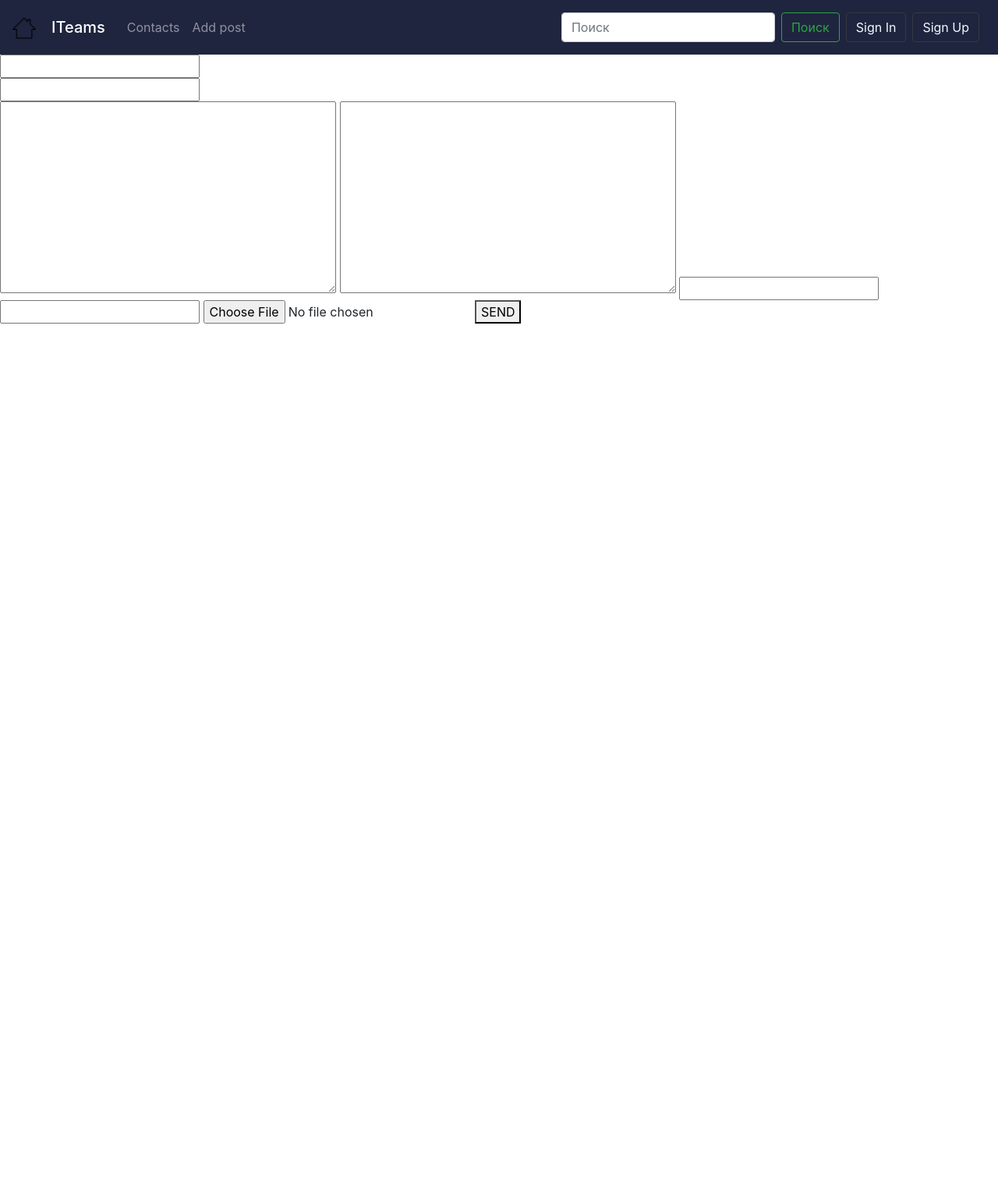
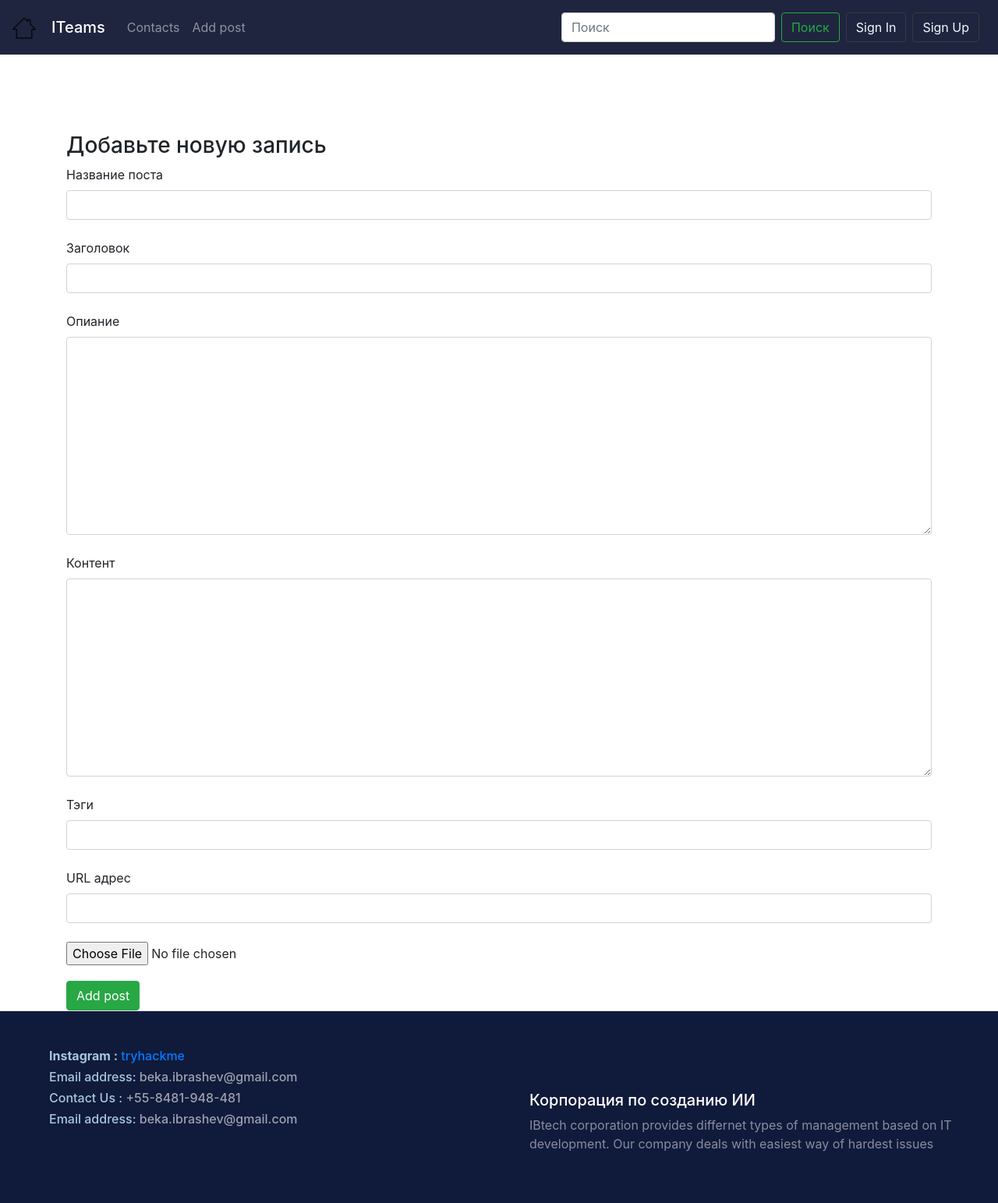
Before and after one commit to bekarysibrashev/Django-REST-project, a Django app: page /create/ in a window 1280 px wide. Shown: the whole page at 78% size. Before the commit the page ends 415 px from the top, so only its background shows below. Run offline with Django 4.2, Linux system fonts and the light colour scheme; some libraries are stand-ins or nearby versions.

Commit message:
Готовый джанго проект

```diff
--- a/blog/settings.py
+++ b/blog/settings.py
@@ -40,6 +40,7 @@ INSTALLED_APPS = [
     'myblog',
     'ckeditor',
     'ckeditor_uploader',
+    'widget_tweaks',
 
 ]
 
@@ -177,5 +178,5 @@ EMAIL_BACKEND = 'django.core.mail.backends.smtp.EmailBackend'
 EMAIL_HOST = 'smtp.gmail.com'
 EMAIL_USE_TLS = True
 EMAIL_PORT = 587
-EMAIL_HOST_USER = 'Your email'
-EMAIL_HOST_PASSWORD = 'Generated password'
+EMAIL_HOST_USER = 'beka.ibrashev@gmail.com'
+EMAIL_HOST_PASSWORD = 'ваш пароль'
--- a/myblog/forms.py
+++ b/myblog/forms.py
@@ -77,7 +77,7 @@ class SigUpForm(forms.Form):
 
 
 
-class PostCreateForm(ModelForm):
+class PostCreateForm(forms.ModelForm):
     class Meta:
         model = Post
         fields = ['h1','title','url', 'description', 'content', 'tag', 'image']
@@ -92,10 +92,7 @@ class PostCreateForm(ModelForm):
 #     То есть 3) Проверить УРЛ поля. '''
 
     widgets = {
-        'title': TextInput(attrs={
-            'class': 'form-control',
-            'placeholder': 'title'
-        }),
+        'title': TextInput(attrs={'class': 'myform'}),
         'h1': TextInput(attrs={
             'class': 'form-control',
             'placeholder': 'h1'
--- a/myblog/templates/myblog/base.html
+++ b/myblog/templates/myblog/base.html
@@ -9,18 +9,18 @@
           integrity="sha384-TX8t27EcRE3e/ihU7zmQxVncDAy5uIKz4rEkgIXeMed4M0jlfIDPvg6uqKI2xXr2"
           crossorigin="anonymous">
     <link rel="stylesheet" href={% static "css/style.css" %}>
+
+    <script src="https://code.jquery.com/jquery-3.5.1.slim.min.js" integrity="sha384-DfXdz2htPH0lsSSs5nCTpuj/zy4C+OGpamoFVy38MVBnE+IbbVYUew+OrCXaRkfj" crossorigin="anonymous"></script>
+    <script src="https://cdn.jsdelivr.net/npm/bootstrap@4.5.3/dist/js/bootstrap.bundle.min.js" integrity="sha384-ho+j7jyWK8fNQe+A12Hb8AhRq26LrZ/JpcUGGOn+Y7RsweNrtN/tE3MoK7ZeZDyx" crossorigin="anonymous"></script>
+
   </head>
 <body>
 
 
-    <script src="https://code.jquery.com/jquery-3.5.1.slim.min.js" integrity="sha384-DfXdz2htPH0lsSSs5nCTpuj/zy4C+OGpamoFVy38MVBnE+IbbVYUew+OrCXaRkfj" crossorigin="anonymous"></script>
-    <script src="https://cdn.jsdelivr.net/npm/bootstrap@4.5.3/dist/js/bootstrap.bundle.min.js" integrity="sha384-ho+j7jyWK8fNQe+A12Hb8AhRq26LrZ/JpcUGGOn+Y7RsweNrtN/tE3MoK7ZeZDyx" crossorigin="anonymous"></script>
-
-</html>
-
+<div class="page">
   <!-- Навигационная панель -->
   <nav class="navbar sticky-top navbar-expand-lg navbar-dark" style="background-color: #1f253e;">
-  <a class="navbar-brand" href="#">
+    <a class="navbar-brand" href="{% url 'index' %}">
       <img src={% static "img/white-home.png" %} width="30" height="30" alt="" loading="lazy">
     </a>
     <span class="navbar-brand mb-0 h1"><a href="{% url 'index' %}" class="navbar-brand mx-lg-1">ITeams</a></span>
@@ -66,8 +66,11 @@
   {% block pagination %}{% endblock %}
 
 
-
+  {% include 'myblog/block/footer.html' %}
   <!-- Подвал -->
 
+</div>
+</body>
 
-</body>
+
+</html>
--- a/myblog/templates/myblog/create_post.html
+++ b/myblog/templates/myblog/create_post.html
@@ -1,25 +1,31 @@
 {% extends './base.html' %}
+{% load static %}
+{% block cards %}
+{% load widget_tweaks %}
+<div class="container">
+<form method="post"  enctype="multipart/form-data">
+    <div class="heading">
+        <h3>Добавьте новую запись</h3>
+    </div>
+    <div class="">
+        {% csrf_token %}
+        <label>Название поста</label>
+        {{ form.title|add_class:"form-control" }}<br>
+        <label>Заголовок</label>
+        {{ form.h1|add_class:"form-control" }}<br>
+        <label>Опиание</label>
+        {{ form.description|add_class:"form-control" }}<br>
+        <label>Контент</label>
+        {{ form.content|add_class:"form-control"|attr:"cols:160" }}<br>
+        <label>Тэги</label>
+        {{ form.tag|add_class:"form-control"  }}<br>
+        <label>URL адрес</label>
+        {{ form.url|add_class:"form-control"  }}<br>
 
-{% block cards %}
-
-<form method="post"  enctype="multipart/form-data">
-    {% csrf_token %}
-
-    {{ form.title }}<br>
-    {{ form.h1}}<br>
-    {{ form.description}}
-    {{ form.content}}
-    {{ form.tag }}
-    {{ form.url }}
-    {{ form.image }}
-
-
-
-
-
-    <button type="submit">SEND</button>
+        {{ form.image|add_class:"form-img"  }}<br>
+        <button class="btn btn-success" type="submit">Add post</button>
+    </div>
 </form>
-
-
+</div>
 
 {% endblock %}>
--- a/myblog/templates/myblog/home.html
+++ b/myblog/templates/myblog/home.html
@@ -26,7 +26,7 @@
         <h1 class="mb-4">Последние записи блога</h1>
         <div class="row">
             {% for post in page_obj %}
-            <div class="col-md-4">
+            <div class="col-md-4 mainpagecards">
                 <div class="card mb-4 shadow-sm" style="height: 600px;">
                     <img src="media/{{ post.image }}" class="card-img-top">
                     <div class="card-body">
@@ -34,7 +34,7 @@
                         {{ post.description|safe|truncatechars:100 }}
                         <div class="row">
                             <div class="col-6 d-flex">
-                                <a href="#"  class="btn btn-sm btn-outline-secondary ">Подробнее</a>
+                                <a href="{% url 'post_detail' slug=post.url %}"  class="btn btn-sm btn-outline-secondary ">Подробнее</a>
                             </div>
                             <div class="col-6">
                                 <small class="text-muted">{{ post.created_at }}</small>
@@ -46,8 +46,6 @@
             {% endfor %}
         </div>
     </div>
-
-
 {% endblock %}
 
 
--- a/myblog/templates/myblog/post_detail.html
+++ b/myblog/templates/myblog/post_detail.html
@@ -76,8 +76,8 @@
                 </ol>
             </nav>
 
-            <p class="lead">
-                {{ post.description }}
+            <p class="lead descrip">
+              {{ post.description }}
             </p>
 
             <!-- Фото главного поста -->
--- a/myblog/urls.py
+++ b/myblog/urls.py
@@ -1,16 +1,17 @@
 from django.urls import path, include
-from .views import MainView, PostDetailView, SignUpView, SignInView, LogOutView, FeedbackView, SuccessView,PostCreateView
+from .views import MainView, PostDetailView, SignUpView, SignInView, LogOutView, FeedbackView, SuccessView,PostCreateView, SearchView
 from . import views
 
 urlpatterns = [
     path('', MainView.as_view(), name='index'),
-    path('blog/<slug>', PostDetailView.as_view(), name='post_detail'),
+    path('<slug>', PostDetailView.as_view(), name='post_detail'),
     path('signup/', SignUpView.as_view(), name='signup'),
     path('signin/', SignInView.as_view(), name='signin'),
     path('logout/', LogOutView.as_view(), name='logout'),
     path('create/', PostCreateView.as_view(), name='create'),
     path('contactus/', FeedbackView.as_view(), name='contactus'),
-    path('contactus/success', SuccessView.as_view(), name='success')
+    path('contactus/success', SuccessView.as_view(), name='success'),
+    path('search/', SearchView.as_view(), name='search')
 
 
 ]
--- a/myblog/views.py
+++ b/myblog/views.py
@@ -84,6 +84,12 @@ class LogOutView(View):
 
 
 
+class SearchView(View):
+    def get(sekf, request):
+        return render(request, 'myblog/search.html', context={
+            'title': "Поиск"
+        })
+
 
 
 class FeedbackView(View):
@@ -125,7 +131,7 @@ class PostCreateView(View):
         return render(request, 'myblog/create_post.html', context={'form':form})
 
     def post(self, request):
-        form = PostCreateForm(request.POST, request.FILES)
+        form = PostCreateForm(request.POST, request.FILES   )
         if form.is_valid():
             form.save()
 
--- a/static/css/style.css
+++ b/static/css/style.css
@@ -1,5 +1,6 @@
-
-
+body{
+	height: 100%;
+}
 
 h5 ,h6{
     color: rgb(166, 200, 217);
@@ -11,10 +12,49 @@ h4{
 }
 
 footer{
-	background-color:black;
-	height: auto;
-	width: 100%;
-	margin: 0 auto;
-	padding-top: 20px;
+	background-color:rgb(16, 26, 59);
+	margin-top: auto;
+}
+
+.forms{
+	width: 500px;
+	margin-left: 500px;
+	display: flex;
+	flex-direction: column;
+}
+
+.mainpagecards{
+	min-height: 300px;
+}
+
+.descrip{
+	width: 400px;
 
 }
+.card{
+	height: 3003px;
+}
+.form-img{
+	margin-bottom: 20px;
+}
+#text{
+	width:400px
+}
+
+#signupbtn{
+	margin-bottom: 100px;
+}
+.myform{
+	margin-left: 300px;
+}
+
+.heading{
+	padding-top: 100px;
+}
+
+.page{
+	min-height: 100vh;
+	display: flex;
+	flex-direction: column;
+	overflow: hidden;
+}
```
Also changed, not shown: myblog/templates/myblog/search.html (added, +29 -0 lines), myblog/templates/myblog/signup.html (+1 -24 lines), db.sqlite3, media/below.jpg (added), media/below_Op7aqVK.jpg (added), media/headcookie.png (added). Lines whose indentation alone changed are shown as unchanged.
